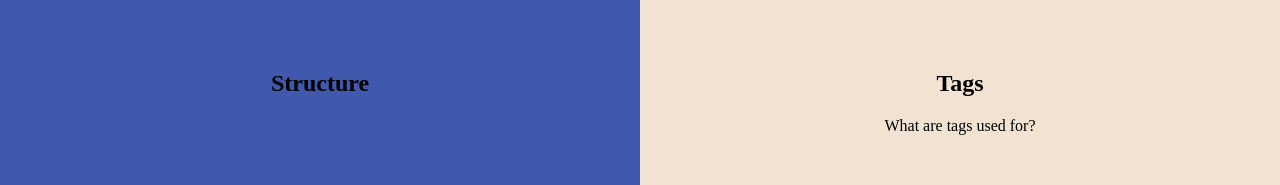
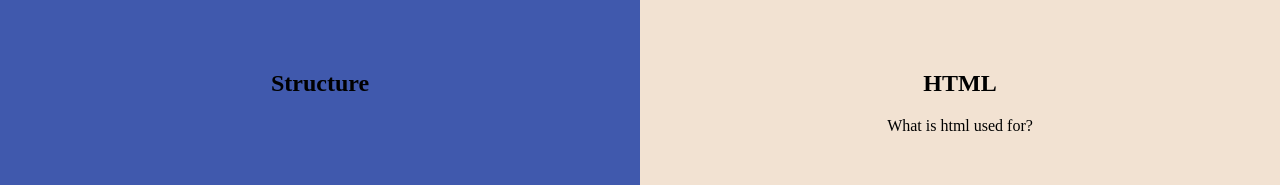
Before and after one commit to boompires/boompires.github.io, a plain HTML site: page index.html in a window 1280 px wide. Shown: the part 328-513 px from the top of the page. Drawn offline with Linux system fonts and the light colour scheme.

Commit message:
Update index.html

```diff
--- a/index.html
+++ b/index.html
@@ -31,8 +31,8 @@
         <h2>Structure</h2>
       </div>
       <div id="why">
-        <h2>Tags</h2>
-        <p>What are tags used for?</p>
+        <h2>HTML</h2>
+        <p>What is html used for?</p>
       </div>
     </div>
     <div id="more">
```
